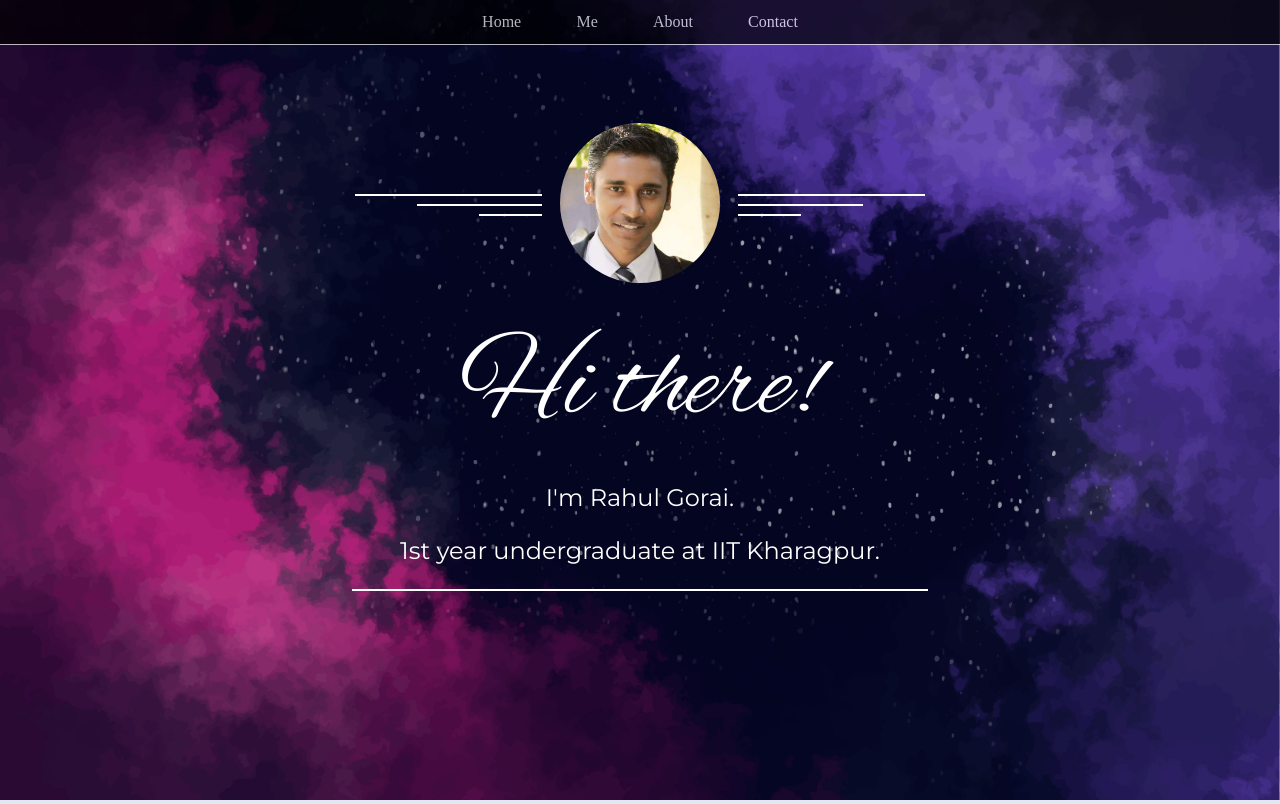
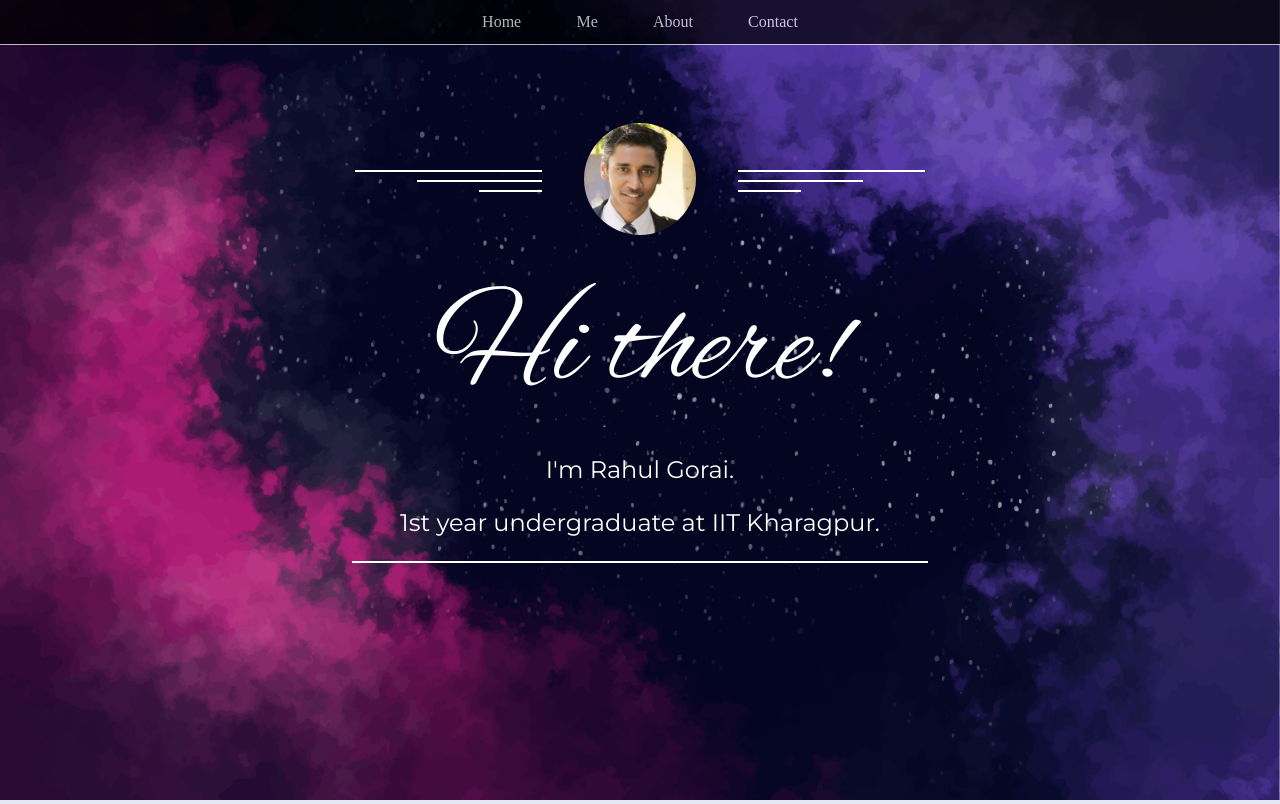
Before and after one commit to sudo-rgorai/rgorai.me, a plain HTML site: page index.html in a window 1280 px wide. Drawn offline with Linux system fonts and the light colour scheme.

Commit message:
Change layout for homepage

```diff
--- a/styles.css
+++ b/styles.css
@@ -19,7 +19,7 @@ h1
 {
     font-family: 'Alex Brush', cursive;
     font-weight: normal;
-    font-size: 7rem;
+    font-size: 8rem;
     margin-top: 0;
     margin-bottom: 0;
     padding-top: 5%;
@@ -99,7 +99,7 @@ table
 
 .profile
 {
-    height: 10rem;
+    height: 7rem;
     border-radius: 50%;
     animation: flip 1s ease-in;
 }
@@ -107,7 +107,7 @@ table
 .profile:hover
 {
     transition: 0.3s ease-in;
-    height: 11rem;
+    height: 8rem;
 }
 
 .right
```
